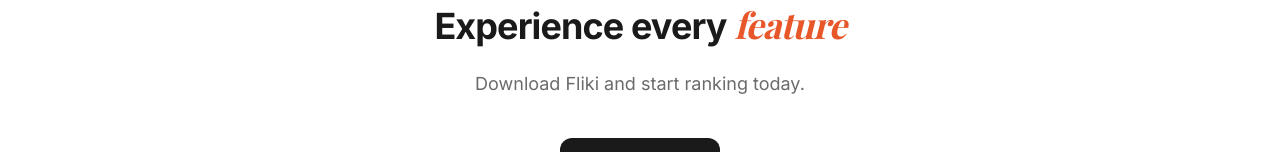
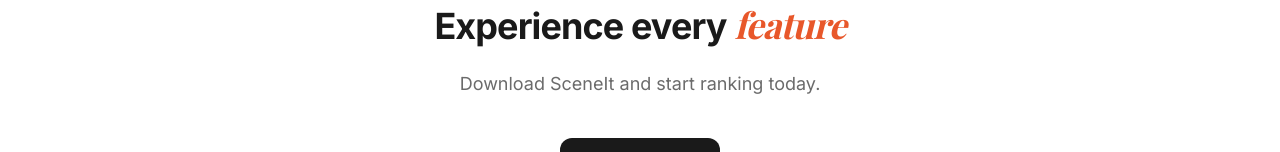
Before and after one commit to FlikiApp/FlikiApp-Web, a React (Vite) app: page /features in a window 1280 px wide. Shown: the part 4524-4676 px from the top of the page. Built offline with nearby package versions, Linux system fonts and the light colour scheme; a web font is replaced by a local one.

Commit message:
Rename Fliki to SceneIt in FeaturesPage

```diff
--- a/src/pages/FeaturesPage.tsx
+++ b/src/pages/FeaturesPage.tsx
@@ -83,7 +83,7 @@
               Experience every <GradientText>feature</GradientText>
             </h2>
             <p className="text-text-secondary text-lg max-w-md mx-auto mb-10">
-              Download Fliki and start ranking today.
+              Download SceneIt and start ranking today.
             </p>
             <AppStoreButton />
           </AnimatedSection>
```
